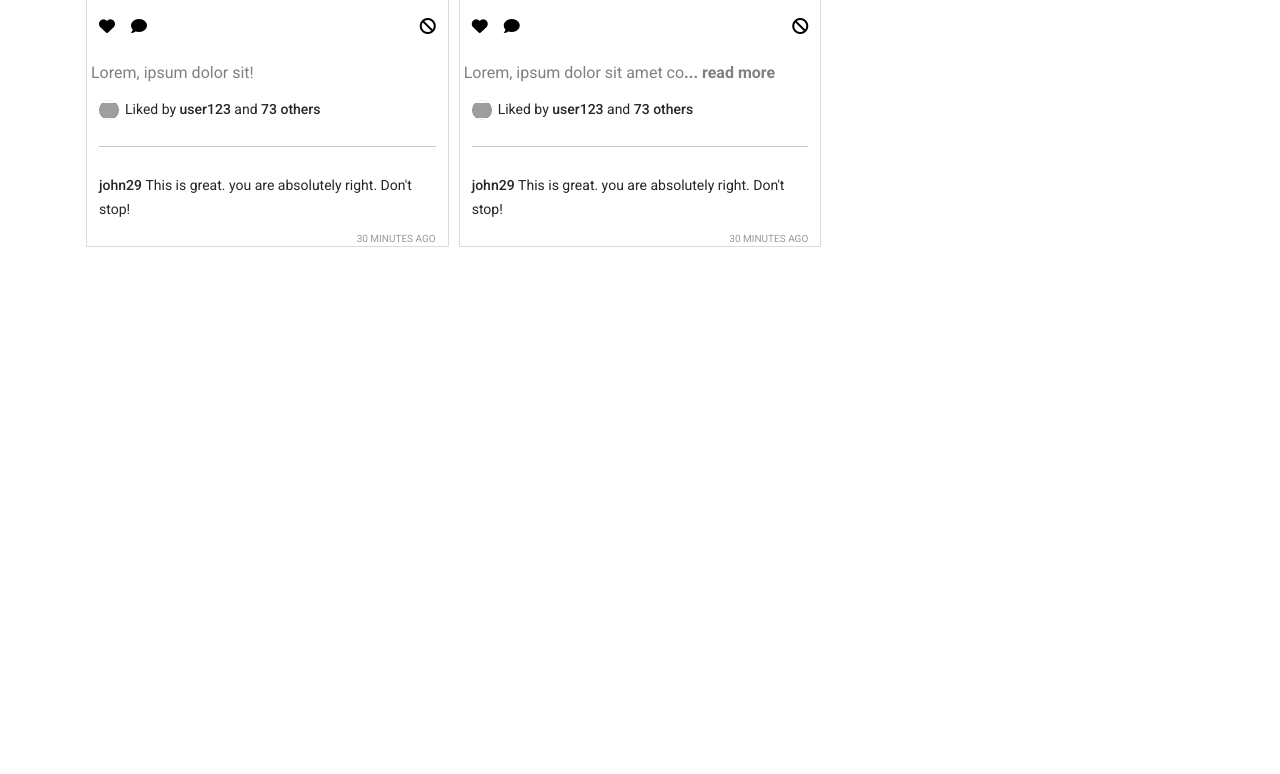
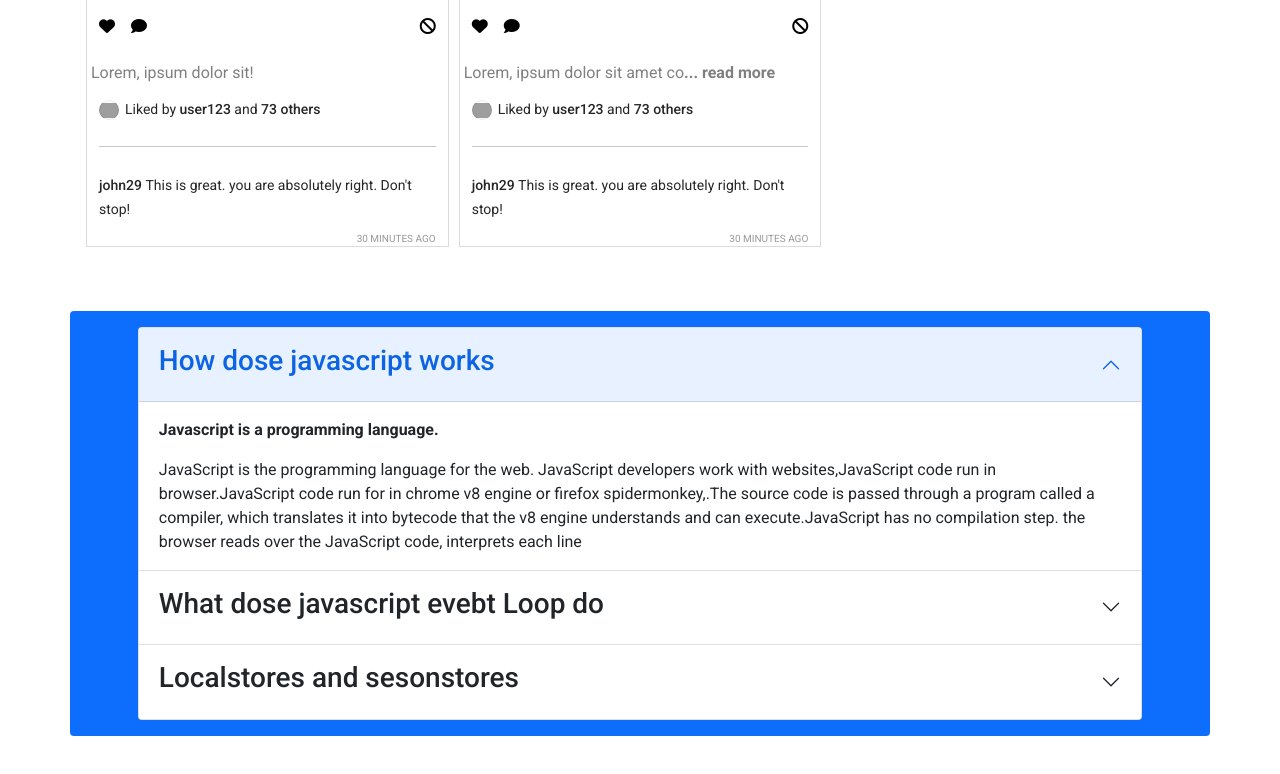
Before and after one commit to Moisur/Insta-Sohor, a plain HTML site: page index.html in a window 1280 px wide. Shown: the part 1285-2059 px from the top of the page. Before the commit the page ends 1548 px from the top, so only its background shows below. Drawn offline with nearby package versions, Linux system fonts and the light colour scheme; grey boxes are pictures that could not be loaded.

Commit message:
style add

```diff
--- a/index.html
+++ b/index.html
@@ -28,6 +28,8 @@
             crossorigin="anonymous"
             referrerpolicy="no-referrer"
         />
+        <!-- Bootstrap link  -->
+        <link href="https://cdn.jsdelivr.net/npm/bootstrap@5.1.3/dist/css/bootstrap.min.css" rel="stylesheet" integrity="sha384-1BmE4kWBq78iYhFldvKuhfTAU6auU8tT94WrHftjDbrCEXSU1oBoqyl2QvZ6jIW3" crossorigin="anonymous">
     </head>
 
     <body>
@@ -77,8 +79,51 @@
                 <h1>Reported posts</h1>
             </div>
         </main>
-        <footer></footer>
-
+        <footer class="container bg-primary my-5 py-3 rounded">
+            <section style="width: 90%; margin: auto;">
+                <div class="accordion" id="accordionExample">
+                    <div class="accordion-item">
+                      <h2 class="accordion-header" id="headingOne">
+                        <button class="accordion-button" type="button" data-bs-toggle="collapse" data-bs-target="#collapseOne" aria-expanded="true" aria-controls="collapseOne">
+                            <h3> How dose javascript works</h3>
+                        </button>
+                      </h2>
+                      <div id="collapseOne" class="accordion-collapse collapse show" aria-labelledby="headingOne" data-bs-parent="#accordionExample">
+                        <div class="accordion-body">
+                          <p><strong>Javascript is a  programming language.</strong></p>
+                          JavaScript is the programming language for the web. JavaScript developers work with websites,JavaScript code run in browser.JavaScript code run for in chrome v8 engine or firefox spidermonkey,.The source code is passed through a program called a compiler, which translates it into bytecode that the v8 engine  understands and can execute.JavaScript has no compilation step. the browser reads over the JavaScript code, interprets each line
+                        </div>
+                      </div>
+                    </div>
+                    <div class="accordion-item">
+                      <h2 class="accordion-header" id="headingTwo">
+                        <button class="accordion-button collapsed" type="button" data-bs-toggle="collapse" data-bs-target="#collapseTwo" aria-expanded="false" aria-controls="collapseTwo">
+                            <h3>What dose javascript evebt Loop do</h3>
+                        </button>
+                      </h2>
+                      <div id="collapseTwo" class="accordion-collapse collapse" aria-labelledby="headingTwo" data-bs-parent="#accordionExample">
+                        <div class="accordion-body">
+                          <strong>This is the second item's accordion body.</strong> It is hidden by default, until the collapse plugin adds the appropriate classes that we use to style each element. These classes control the overall appearance, as well as the showing and hiding via CSS transitions. You can modify any of this with custom CSS or overriding our default variables. It's also worth noting that just about any HTML can go within the <code>.accordion-body</code>, though the transition does limit overflow.
+                        </div>
+                      </div>
+                    </div>
+                    <div class="accordion-item">
+                      <h2 class="accordion-header" id="headingThree">
+                        <button class="accordion-button collapsed" type="button" data-bs-toggle="collapse" data-bs-target="#collapseThree" aria-expanded="false" aria-controls="collapseThree">
+                            <h3>Localstores and sesonstores</h3>
+                        </button>
+                      </h2>
+                      <div id="collapseThree" class="accordion-collapse collapse" aria-labelledby="headingThree" data-bs-parent="#accordionExample">
+                        <div class="accordion-body">
+                          <strong>This is the third item's accordion body.</strong> It is hidden by default, until the collapse plugin adds the appropriate classes that we use to style each element. These classes control the overall appearance, as well as the showing and hiding via CSS transitions. You can modify any of this with custom CSS or overriding our default variables. It's also worth noting that just about any HTML can go within the <code>.accordion-body</code>, though the transition does limit overflow.
+                        </div>
+                      </div>
+                    </div>
+                  </div>
+            </section>
+        </footer>
+        <!-- Bootstrap js link -->
+        <script src="https://cdn.jsdelivr.net/npm/bootstrap@5.1.3/dist/js/bootstrap.bundle.min.js" integrity="sha384-ka7Sk0Gln4gmtz2MlQnikT1wXgYsOg+OMhuP+IlRH9sENBO0LRn5q+8nbTov4+1p" crossorigin="anonymous"></script>
         <!-- add javascript  file  -->
         <script src="./js/app.js"></script>
     </body>
```
